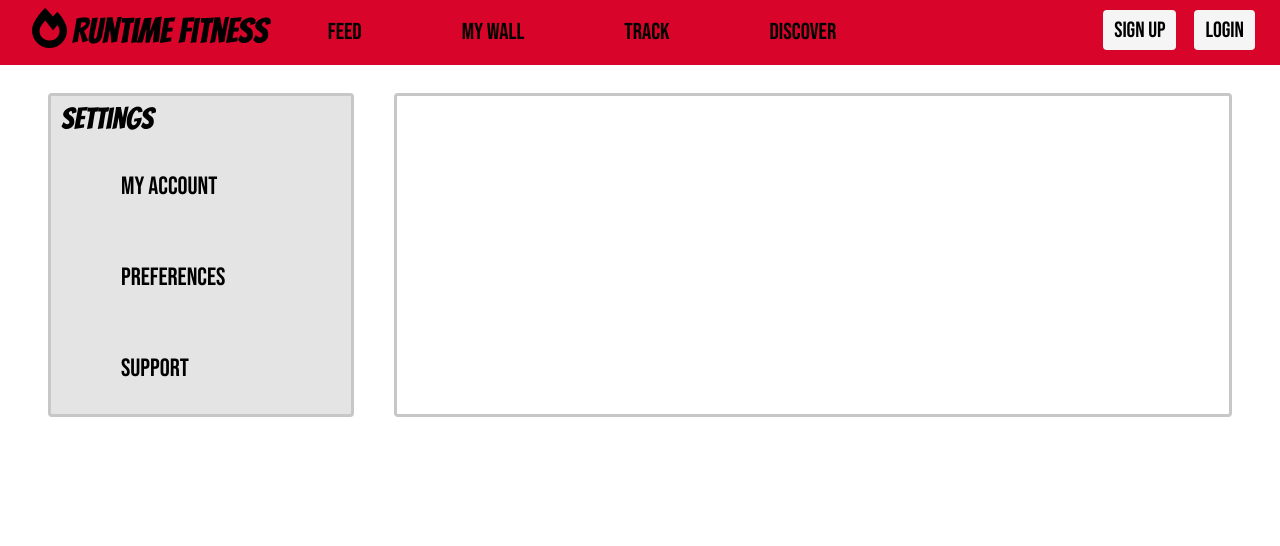
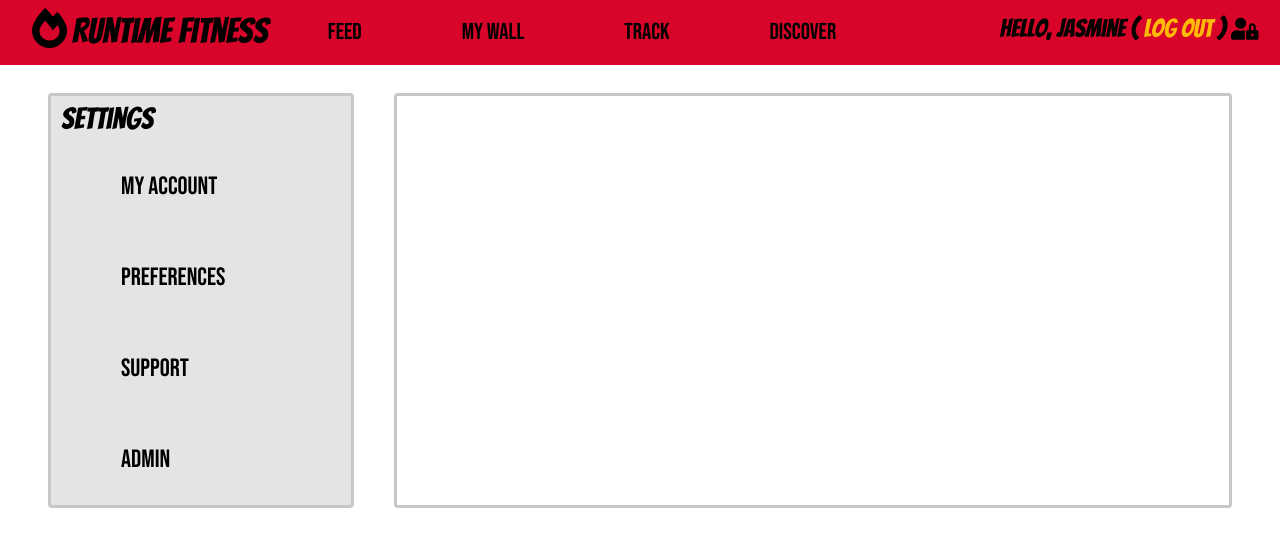
Before and after one commit to jasmineennabe/WSP_Exercise_App, a Vue app in the folder client/: page /settings in a window 1280 px wide. Shown: the top 546 px of the page. Built offline with nearby package versions, Linux system fonts and the light colour scheme.

Commit message:
updating views

```diff
--- a/client/src/views/Feed.vue
+++ b/client/src/views/Feed.vue
@@ -103,7 +103,7 @@
 }
 </script>
 
-<style lang="scss">
+<style scoped>
   .home {
     display: block;
   }
--- a/client/src/views/Login.vue
+++ b/client/src/views/Login.vue
@@ -1,7 +1,7 @@
 <template>
   <div class="login-popup" id="loginForm" v-if="!Session.user">
         <form @submit='login' class="login-container">
-        <button type="button" class="close" @click='close'>
+        <button type="button" class="close" @click.prevent='close'>
             <i class="fas fa-times"></i>
         </button>
 
--- a/client/src/views/MyWall.vue
+++ b/client/src/views/MyWall.vue
@@ -39,7 +39,7 @@
             user: { }
         },
         posts: [],
-        showContentCreation: false
+        showContentCreation: false,
     }),
     mounted() {
         this.posts = GetMyPosts();
--- a/client/src/views/Settings.vue
+++ b/client/src/views/Settings.vue
@@ -15,6 +15,10 @@
                   <div class="setting-item">
                       <button>Support</button>
                   </div>
+                  <div class="setting-item" v-if="Session.user='jasmineennabe'">
+                      <button>Admin</button>
+                  </div>
+                  <div v-else></div>
               </div>
           </div>
           <div class="column settings-content">
@@ -25,8 +29,13 @@
 </template>
 
 <script>
+    import Session from "../models/Session"
 export default {
-
+    data(){
+        return {
+            Session
+        }
+    },
 }
 </script>
 
```
Also changed, not shown: client/src/views/Admin.vue (+13 -0 lines).
